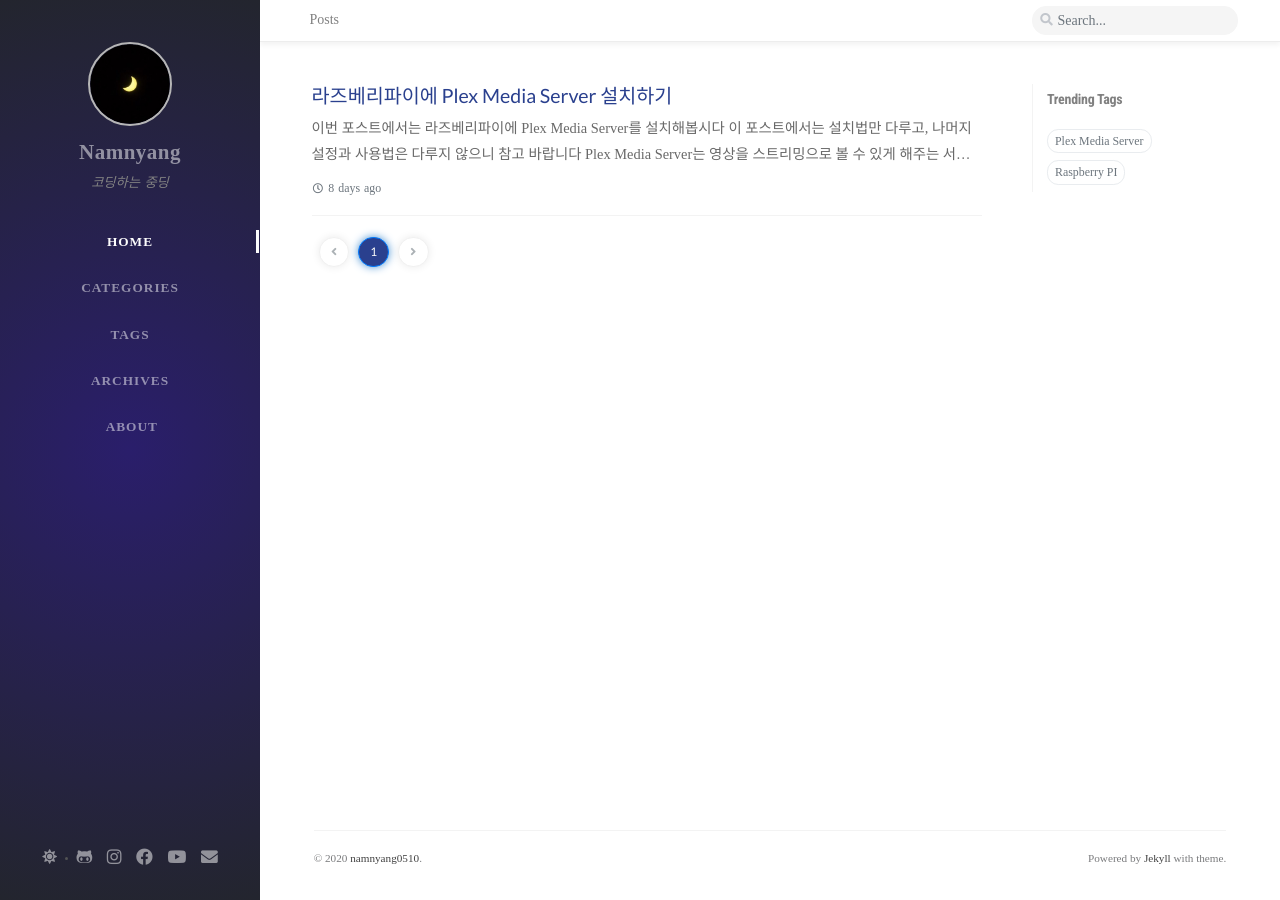
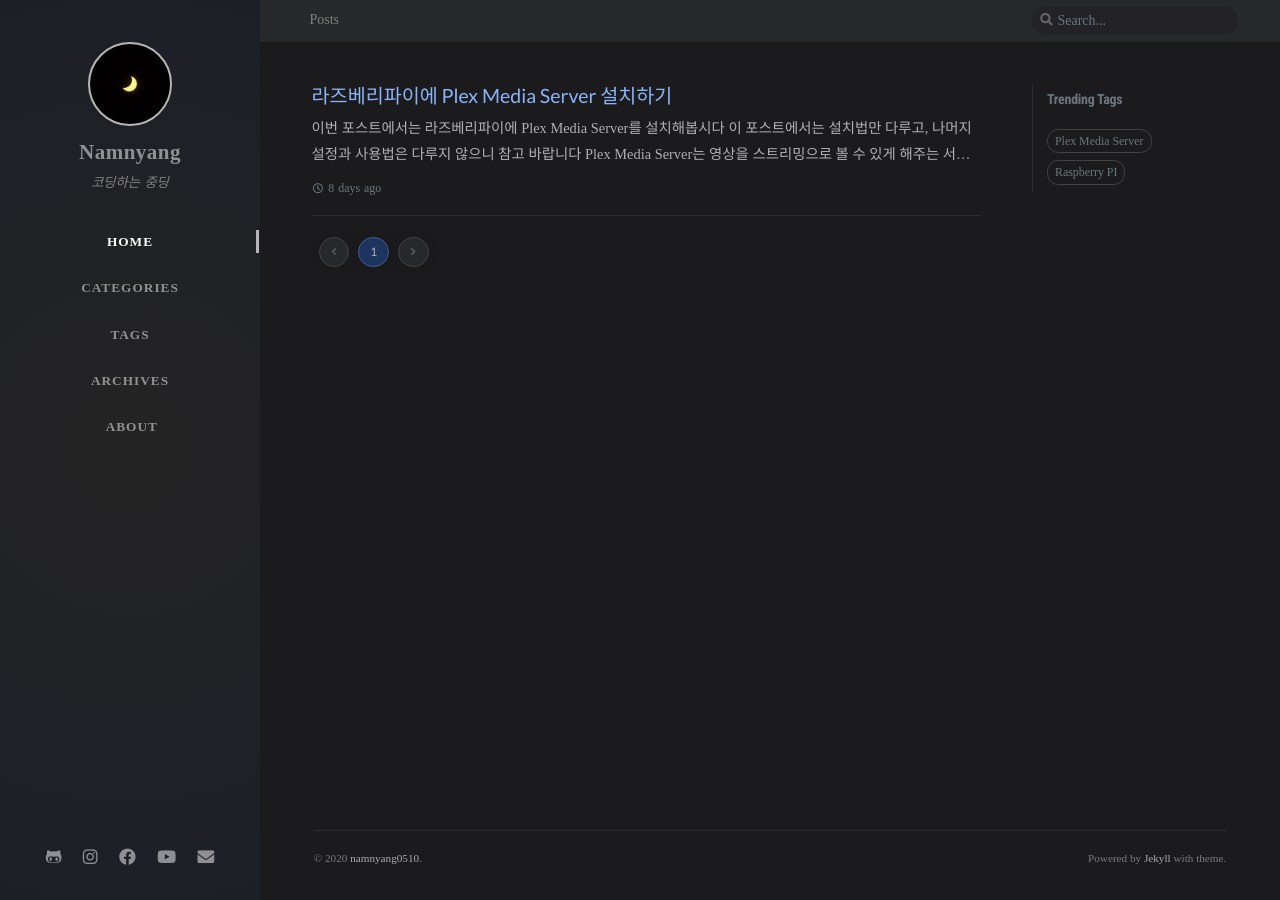
Before and after one commit to namnyang/namnyang.github.io, a Jekyll site: the page built from index.html, in a window 1280 px wide. Built offline with Jekyll 4.4.1, drawn with Linux system fonts in a browser that asks for light colours; nearby versions of some CDN libraries; some web fonts are replaced; the list of posts is cut into pages by our own code; comment, search, counter and statistics services are not loaded.

Commit message:
Update _config.yml

```diff
--- a/_config.yml
+++ b/_config.yml
@@ -12,7 +12,7 @@
 tagline: 코딩하는 중딩 # it will display as the sub-title
 
 description: >- # used by seo meta and the atom feed
-    Namnyang's a little strange blog
+    MID SCH STDNT DEVELOPER
 
 # Replace with the website url, e.g. 'https://username.github.io'
 url: "https://namnyang.github.io"
@@ -74,7 +74,7 @@
 #
 #     dark   - Use the dark color scheme
 #
-theme_mode: dual
+theme_mode: dark
 
 # boolean type, global switch for ToC in posts.
 toc: true
```
